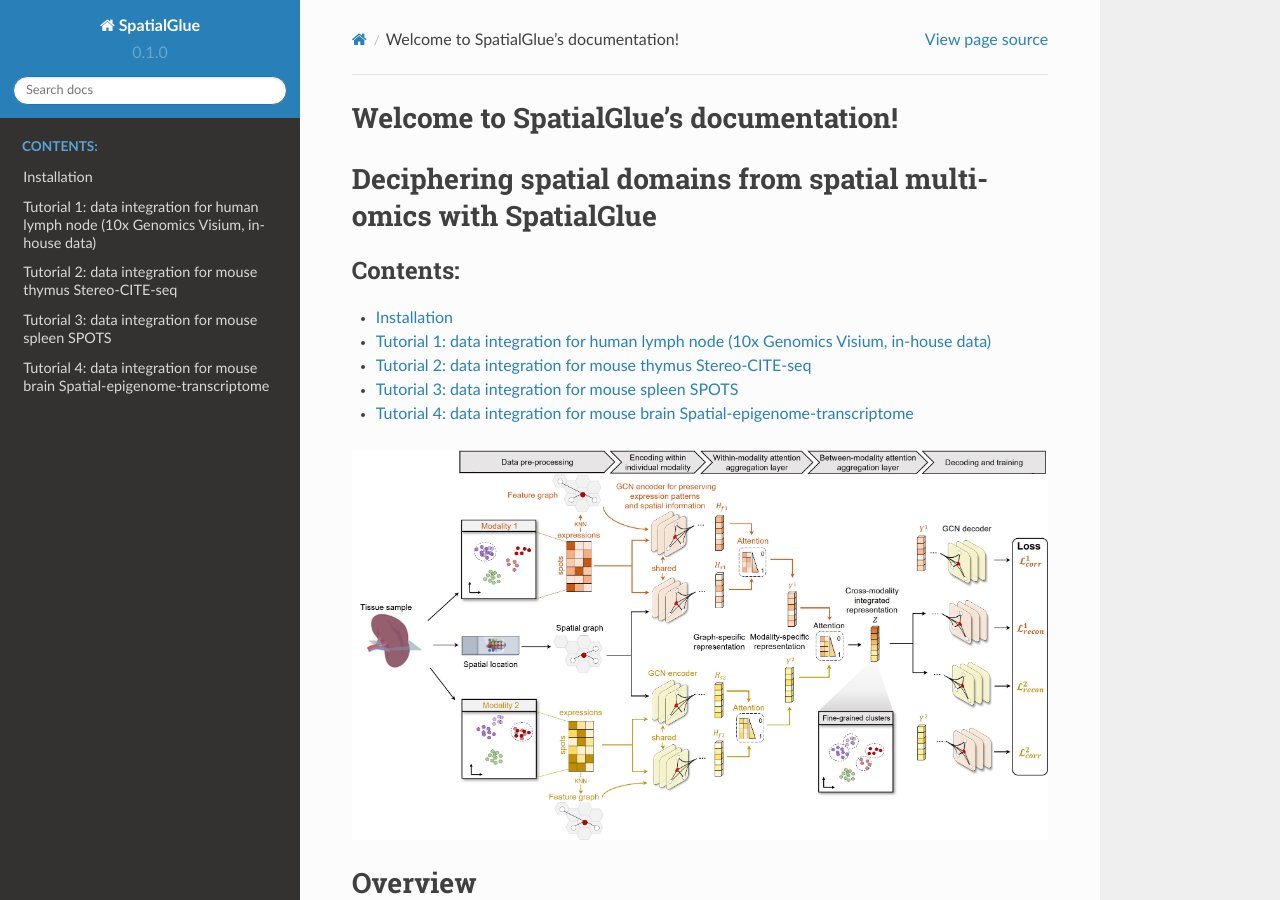
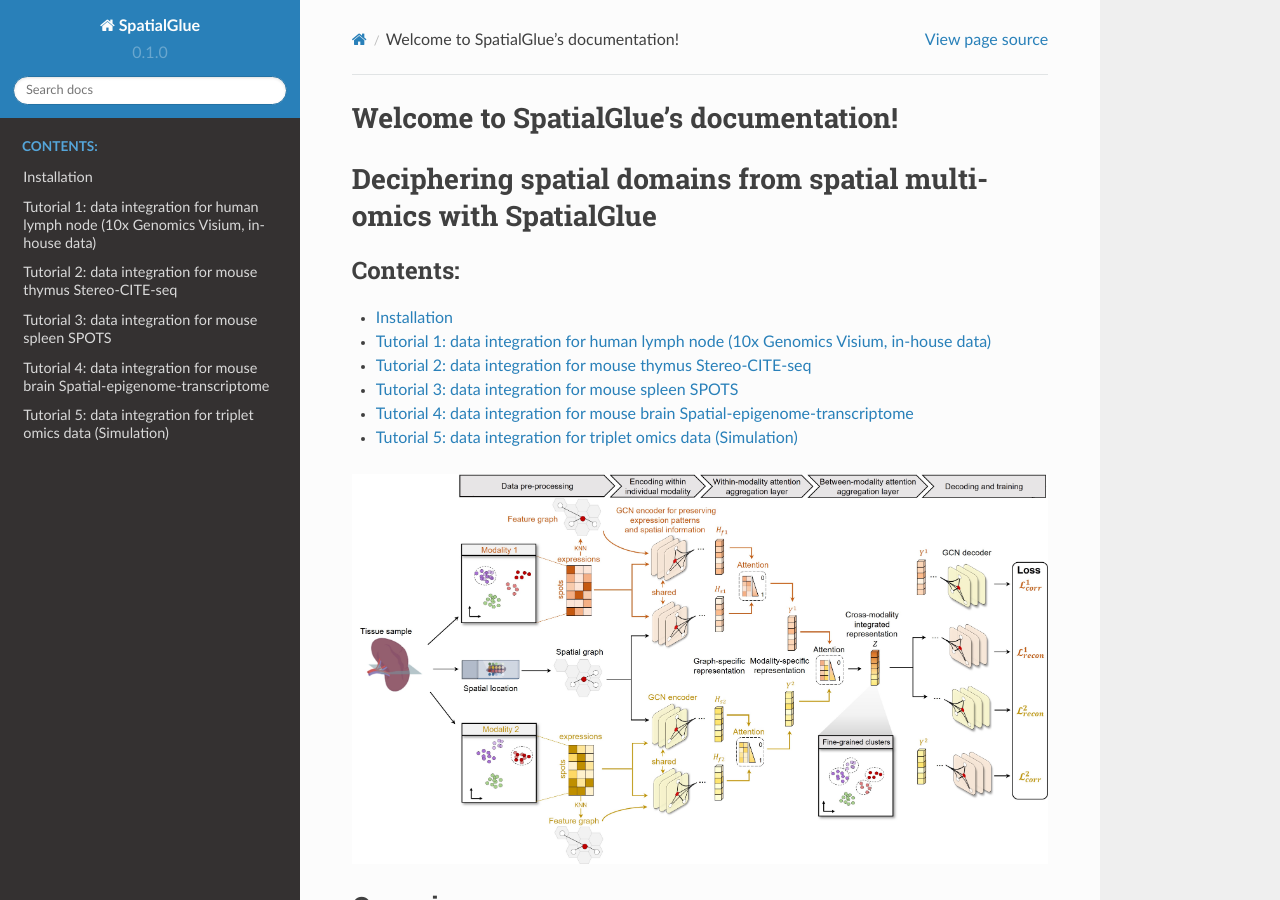
Before and after one commit to JinmiaoChenLab/SpatialGlue_tutorials, a Sphinx documentation site: the page built from docs/source/index.rst, in a window 1280 px wide and 900 px high. Built offline with Sphinx 7.4.7 and the Read the Docs theme 2.0.0, drawn with Linux system fonts in a browser that asks for light colours.

Commit message:
Update index.rst

```diff
--- a/docs/source/index.rst
+++ b/docs/source/index.rst
@@ -18,6 +18,7 @@ Deciphering spatial domains from spatial multi-omics with SpatialGlue
    Tutorial 2_data integration for mouse thymus Stereo-CITE-seq
    Tutorial 3_data integration for mouse spleen SPOTS
    Tutorial 4_data integration for mouse brain Spatial-epigenome-transcriptome
+   Tutorial 5_data integration for triplet omics data (Simulation)
 
 .. image:: ../Figures/SpatialGlue.jpg
    :width: 1600
```
